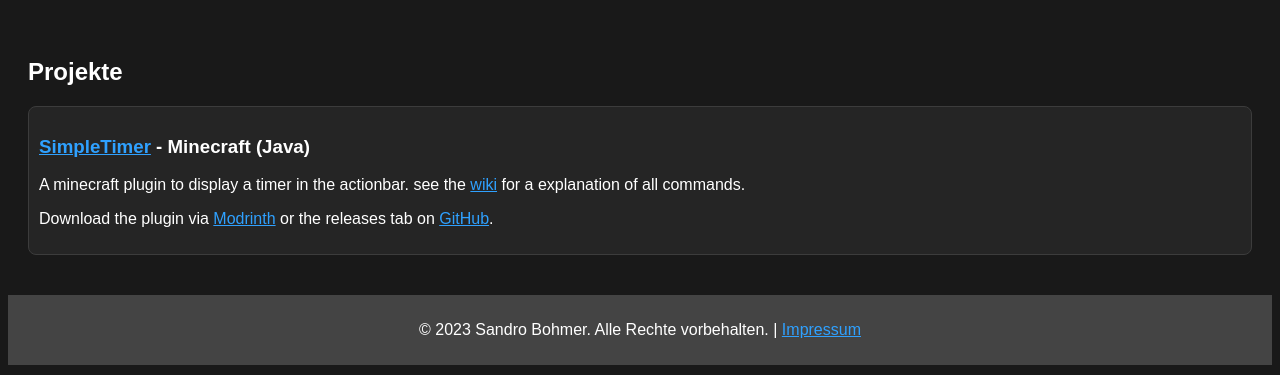
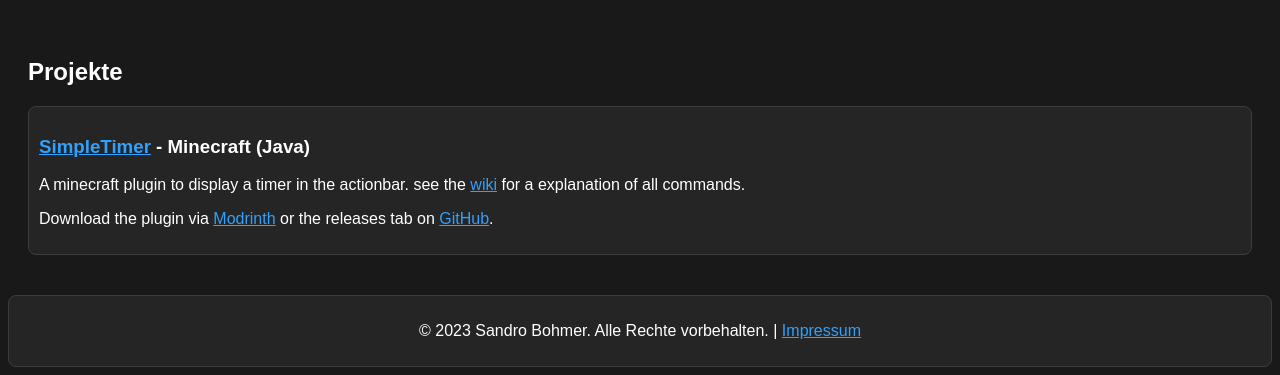
Before and after one commit to sandrpp/sandro, a plain HTML site: page index.html in a window 1280 px wide. Shown: the part 464-839 px from the top of the page. Drawn offline with Linux system fonts and the light colour scheme.

Commit message:
designed footer

```diff
--- a/style.css
+++ b/style.css
@@ -41,5 +41,7 @@ a:hover {
 footer {
     text-align: center;
     padding: 10px;
-    background-color: #444;
+    background-color: #252525;
+    border-radius: 8px;
+    border: 1px solid #3c3c3c;
 }
```
